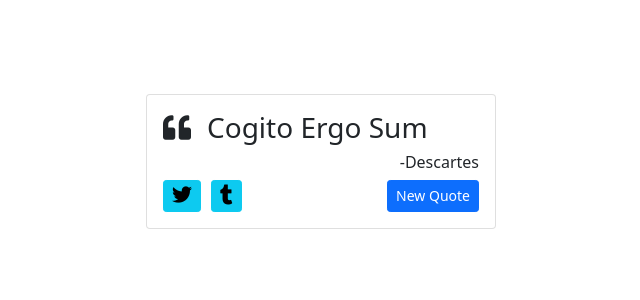
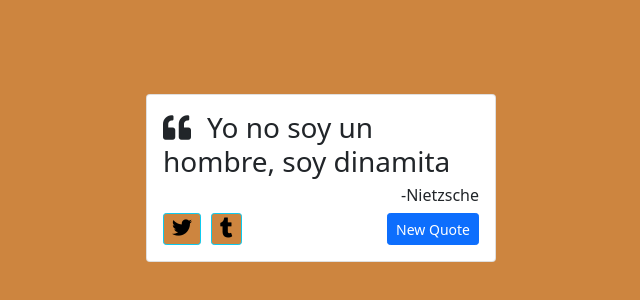
Before and after one commit to grayTurtle01/react-quotes, a React (Create React App) app: page / in a window 1280 px wide. Shown: the part 106-406 px from the top of the page, without its empty margins (319-959 px from the left). Built offline with nearby package versions, Linux system fonts and the light colour scheme.

Commit message:
refactor: from class-component to function-component

```diff
--- a/public/index.html
+++ b/public/index.html
@@ -25,8 +25,6 @@
     integrity="sha384-1BmE4kWBq78iYhFldvKuhfTAU6auU8tT94WrHftjDbrCEXSU1oBoqyl2QvZ6jIW3"
     crossorigin="anonymous">
 
-
-
     <title>React-Quotes</title>
   </head>
   <body>
--- a/src/App.js
+++ b/src/App.js
@@ -1,4 +1,5 @@
-import QuoteCard from './components/QuoteCard'
+import QuoteCard from './components/QuoteCard';
+
 
 function App(props) {
 
--- a/src/components/QuoteCard.jsx
+++ b/src/components/QuoteCard.jsx
@@ -1,78 +1,55 @@
-import React from 'react'
+import { useState } from "react"
+import { get_random_quote, get_random_color } from "../helpers"
 
 import './QuoteCard.css'
 
-import {quotes, get_random_quote, get_random_color} from '../helpers.js'
 
-class QuoteCard extends React.Component{
+function QuoteCard(){
 
-    constructor(props){
-      super(props)
+    const [quote, setQuote] = useState(get_random_quote())
+    const [color, setColor] = useState(get_random_color())
 
-      this.state = {
-         quote : "",
-         author: "",
-         color: ''
-      }
-    }
+    const handleClick = ()=>{
+        setQuote( get_random_quote() )
+        setColor( get_random_color() )
 
-    set_random_state(){
-
-      let random_quote = get_random_quote()
-      let color = get_random_color()
-
-      while( random_quote.quote == this.state.quote){
-        random_quote = get_random_quote()
     }
 
     document.querySelector('body').style.background = color
-      document.querySelector('#tweet-quote').style.background = color
-      document.querySelector('#tumblr-quote').style.background = color
-      //document.querySelector('#new-quote').style.background = color
 
-      this.setState({
-        quote: random_quote.quote,
-        author: random_quote.author,
-        color: color
-      })
-
-
-    }
-
-    componentDidMount(){
-      this.set_random_state()
-    }
-
-    handleClick = () => {
-      this.set_random_state()
-    }
-
-
-    render(){
     return(
         <div id="quote-box" className="card p-3">
 
             <p id="text" className="h3 mb-2">
             <i className="fa fa-quote-left"></i>
-              <span className="m-3">{this.state.quote}</span>
+            <span className="m-3">{quote.quote}</span>
             </p>
 
-            <span id="author" className="text-end mb-2 h6">-{this.state.author}</span>
+            <span id="author" className="text-end mb-2 h6">-{quote.author}</span>
 
             <div className="d-flex justify-content-between">
+
             <div>
-                <a href="http://twitter.com/intent/tweet" id="tweet-quote" target="_blank" className="btn btn-sm btn-info">
+                <a href="http://twitter.com/intent/tweet" target="_blank"
+                   id="tweet-quote"  className="btn btn-sm btn-info"
+                   style={ {background: color } }
+                   >
                     <i className="fab fa-twitter" ></i>
                 </a>
-                <a href="http://" id="tumblr-quote" target="_blank" className="btn btn-sm btn-info ">
+
+                <a href="http://"  target="_blank"
+                   id="tumblr-quote"  className="btn btn-sm btn-info "
+                   style={ {background: color } }
+                   >
                     <i className="fab fa-tumblr" ></i>
                 </a>
+
+
             </div>
-              <button id="new-quote" onClick={this.handleClick} className="btn btn-sm btn-primary">New Quote</button>
+            <button id="new-quote" onClick={handleClick} className="btn btn-sm btn-primary">New Quote</button>
             </div>
     </div>
     )
 }
-}
 
 export default QuoteCard
--- a/src/helpers.js
+++ b/src/helpers.js
@@ -31,7 +31,7 @@ let quotes = [
     },
     {
         quote: "Se el cambio que quires ver en el mundo",
-        author: 'Gandhi?'
+        author: 'Gandhi*'
     },
     {
         quote: "Break Things and move Fast",
@@ -39,7 +39,7 @@ let quotes = [
     },
     {
         quote: "El fin justifica los medios",
-        author: 'Maquiavelo?'
+        author: 'Maquiavelo*'
     },
     {
         quote: "Good artists copy, great artists steal",
@@ -62,4 +62,4 @@ function get_random_color(){
     return color
 }
 
-export {quotes, get_random_quote, get_random_color}
+export {get_random_quote, get_random_color}
```
Lines whose indentation alone changed are shown as unchanged.
